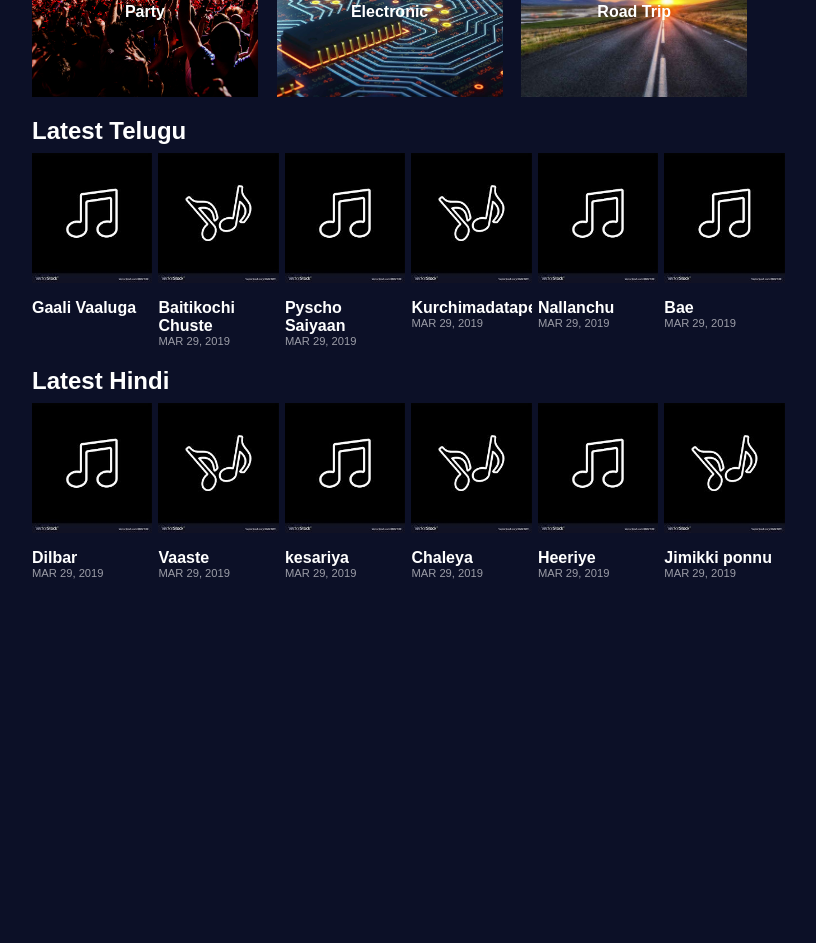
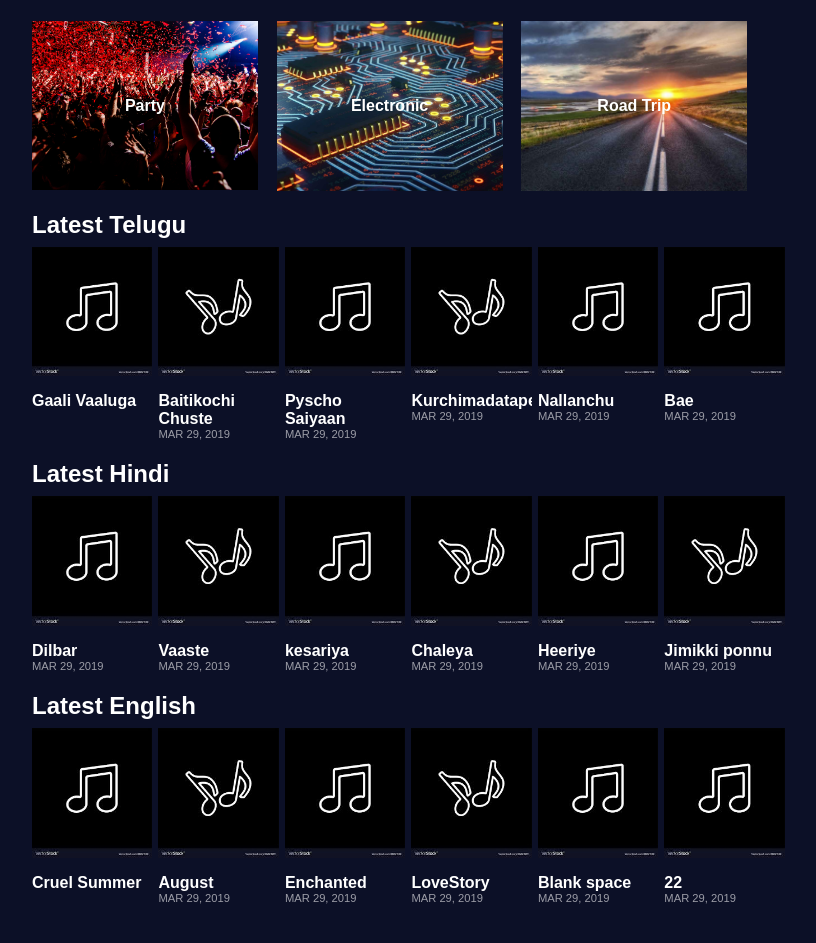
Before and after one commit to balasai345/music-streaming, a plain HTML site: page index.html in a window 1280 px wide. Shown: the part 1065-2008 px from the top of the page, without its empty margins (83-899 px from the left). Before the commit the page ends 1740 px from the top, so only its background shows below. Drawn offline with Linux system fonts and the light colour scheme.

Commit message:
Update index.html

```diff
--- a/index.html
+++ b/index.html
@@ -34,8 +34,8 @@
 				<audio id="audio-player" src="" preload="auto"></audio>
 				<article class="article-featured flex-space">
 					<div class="article-image"><a href="playlist3.html"><img src="src/Discover the Top Music Hits of SID SRIRAM.png"></a></div>
-					<div class="article-image"><img src="src/queen_cover.jpeg"></div>
-					<div class="article-image"><img src="src/maroon5_cover.png"></div>
+					<div class="article-image"><a href="playlist2.html"><img src="src/Discover the Hottest New Music Releases Of Anirudh.png"></a></div>
+					<div class="article-image"><a href="playlist4.html"><img src="src/banner.png"></a></div>
 					<p class="article-info"></p>
 					<p class="article-body"></p>
 				</article>
@@ -186,6 +186,40 @@
 						<div class="language-song-entry display-none">
 							<div class="language-image"><img src="src/note2.jpeg"></div>
 							<p><b>Jimikki ponnu</b></p>
+							<p class = "language-sub latest-release-sub">MAR 29, 2019</p>
+						</div>
+					</div>
+				</article>
+				<article class="latest-language">
+					<h2 class="latest-language-title">Latest English </h2>
+					<div class="song-container flex-space">
+						<div class="language-song-entry" id="song-banner">
+							<div><img src="src/note.jpeg"></div>
+							<p><b>Cruel Summer</b></p>
+						</div>
+						<div class="language-song-entry">
+							<div class="language-image"><img src="src/note2.jpeg"></div>
+							<p><b>August</b></p>
+							<p class = "language-sub latest-release-sub">MAR 29, 2019</p>
+						</div>
+						<div class="language-song-entry">
+							<div class="language-image"><img src="src/note.jpeg"></div>
+							<p><b>Enchanted</b></p>
+							<p class = "language-sub latest-release-sub">MAR 29, 2019</p>
+						</div>
+						<div class="language-song-entry display-none">
+							<div class="language-image"><img src="src/note2.jpeg"></div>
+							<p><b>LoveStory</b></p>
+							<p class = "language-sub latest-release-sub">MAR 29, 2019</p>
+						</div>
+						<div class="language-song-entry display-none">
+							<div class="language-image"><img src="src/note.jpeg"></div>
+							<p><b>Blank space</b></p>
+							<p class = "language-sub latest-release-sub">MAR 29, 2019</p>
+						</div>
+						<div class="language-song-entry display-none">
+							<div class="language-image"><img src="src/note.jpeg"></div>
+							<p><b>22</b></p>
 							<p class = "language-sub latest-release-sub">MAR 29, 2019</p>
 						</div>
 					</div>
```
